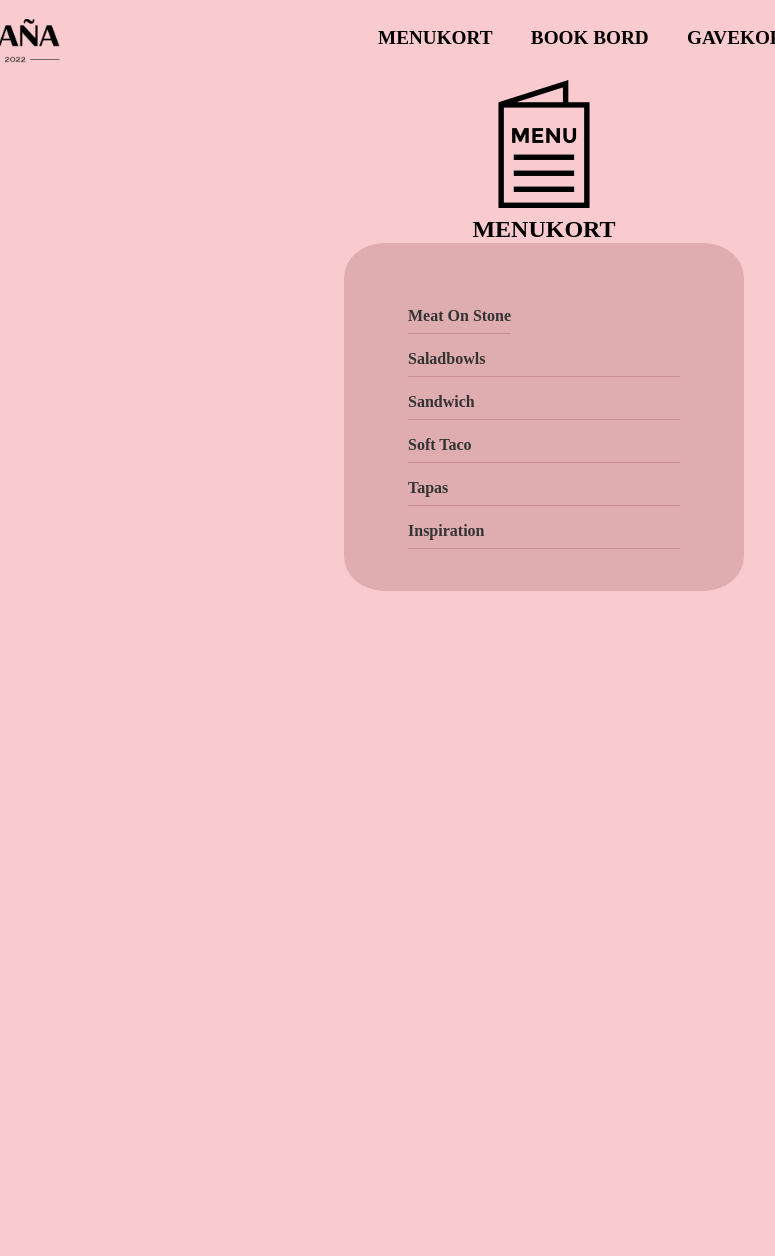
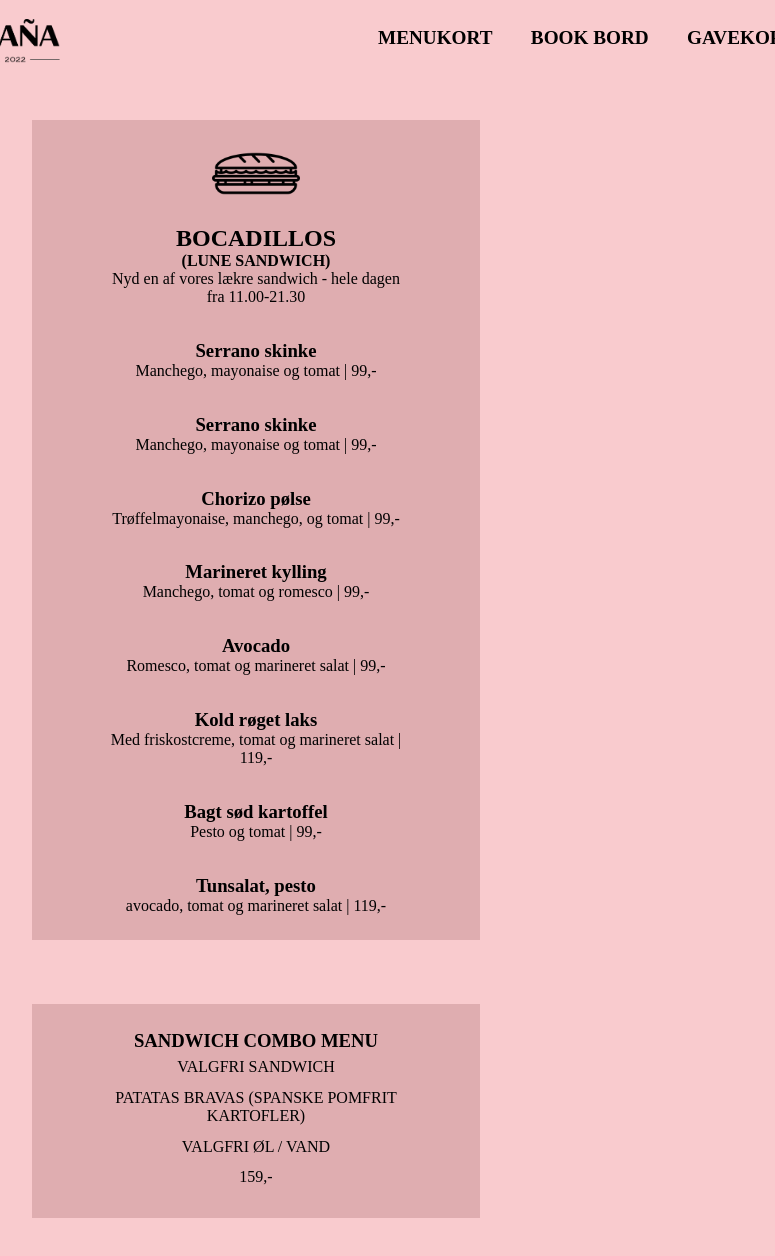
Before and after one commit to LaerkeSkjerning/mobile-first, a plain HTML site: page sandwich.html in a window 1280 px wide. Shown: the part 8-1264 px from the top of the page, without its empty margins (96-871 px from the left). Before the commit the page ends 800 px from the top, so only its background shows below. Drawn offline with Linux system fonts and the light colour scheme; a web font is replaced by a local one.

Commit message:
Saldbowl og Sandwich - menu mangler

```diff
--- a/sandwich.html
+++ b/sandwich.html
@@ -6,12 +6,72 @@
     <title>LA CAÑA</title>
     <link rel="shortcut icon" href="images/ikon.webp">
     <link rel="stylesheet" href="css/style.css">
+    <script src="js/script.js"></script>
 
     <!-- Google fonts -->
     <style>
          @import url('https://fonts.googleapis.com/css2?family=Quattrocento:wght@400;700&display=swap');
     </style>
+
 </head>
+
+<style>
+    #sandwich-img {
+        width: 30%;
+        align-self: center;
+        margin-bottom: -5%; /* Rykker billede og titel tættere sammen */
+
+    }
+
+    #sandwich-elementer {
+        display: flex;
+        flex-direction: column;
+        text-align: center;
+        margin-top: 20%; /* Sikrer at den sekundære lyserøde farve ikke går bag head*/
+    }
+
+    .sandwich-element {
+        margin-left: 12%;
+        margin-right: 12%;
+        padding: 2% 5%; /* Afstand mellem alle indre tekst-elementer */
+        background-color: var(--sekundaer-lyseroed);
+    }
+
+    #sandwich-combo-menu {
+        display: flex;
+        flex-direction: column;
+        text-align: center;
+        background-color: var(--sekundaer-lyseroed);
+        padding: 2% 5%;
+        margin: 2% 12%;
+    }
+
+
+    @media only screen and (min-width: 1025px) {
+        #sandwich-elementer {
+            display: flex;
+            flex-direction: column;
+            justify-content: flex-start;
+            text-align: center;
+            margin: 10% 55% 0 10%;
+            background-color: var(--sekundaer-lyseroed);
+        }
+
+        #sandwich-combo-menu {
+            display: flex;
+            flex-direction: column;
+            justify-content: flex-start;
+            text-align: center;
+            margin: 5% 55% 5% 10%;
+            background-color: var(--sekundaer-lyseroed);
+        }
+
+        #sandwich-combo-menu p {
+            margin: 2%; /* Afstanden mellem p i boksen */
+        }
+
+    }
+</style>
 
 <body>
 
@@ -41,7 +101,7 @@
                     </ul>
                 </li>
 
-                <li><a class="dropdown-styling" href="https://book.dinnerbooking.com/dk/da-DK/book/index/3281/2">BOOK BORD</a></li> <!-- Henvis til ekstern bookingside -->
+                <li><a class="dropdown-styling" href="#">BOOK BORD</a></li> <!-- Henvis til ekstern bookingside -->
 
                 <li><a class="dropdown-styling" href="gavekort.html">GAVEKORT</a>
                     <ul class="dropdown">
@@ -59,27 +119,70 @@
         </nav>
     </header>
 
-    <main>
-        <!-- HOVEDMENUKORT DEL -->
-        <section class="hovedmenukort-overskrift">
-            <img src="images/menu.webp" alt="menu-ikon" id="menu-ikon">
-            <h2>MENUKORT</h2>
+        <!-- HER INDSÆTTES SKABELONEN FOR MENUEN -->
 
-            <container class="hovedmenukort">
-                <ul id="indhold-i-menu-liste">
-                    <li><a href="meat-on-stone.html">Meat On Stone</a></li>
-                    <li><a href="saladbowls.html">Saladbowls</a></li>
-                    <li><a href="sandwich.html">Sandwich</a></li>
-                    <li><a href="soft-taco.html">Soft Taco</a></li>
-                    <li><a href="tapas.html">Tapas</a></li>
-                    <li> <a href="billedgalleri.html">Inspiration</a></li>
-                </ul>
-            </container>
+        <aside id="sandwich-elementer"> <!-- Gælder alle sandwich -->
+
+            <section class="sandwich-element">
+                <img id="sandwich-img" src="images/sandwich.webp" alt="Sandwich">
+            </section>
+
+            <section class="sandwich-element">
+                <h2>BOCADILLOS</h2>
+                <h4>(LUNE SANDWICH)</h4>
+                <p>Nyd en af vores lækre sandwich - hele dagen fra 11.00-21.30</p>
+            </section>
+
+            <section class="sandwich-element">
+                <h3>Serrano skinke</h3> <!-- Overvej, om dette skal være h4 i stedet-->
+                <p>Manchego, mayonaise og tomat | 99,-</p>
+            </section>
+
+            <section class="sandwich-element">
+                <h3>Serrano skinke</h3> <!-- Overvej, om dette skal være h4 i stedet-->
+                <p>Manchego, mayonaise og tomat | 99,-</p>
+            </section>
+
+            <section class="sandwich-element">
+                <h3>Chorizo pølse</h3>
+                <p>Trøffelmayonaise, manchego, og tomat | 99,-</p>
+            </section>
+
+            <section class="sandwich-element">
+                <h3>Marineret kylling</h3>
+                <p>Manchego, tomat og romesco | 99,-</p>
+            </section>
+
+            <section class="sandwich-element">
+                <h3>Avocado</h3>
+                <p>Romesco, tomat og marineret salat | 99,-</p>
+            </section>
+
+            <section class="sandwich-element">
+                <h3>Kold røget laks</h3>
+                <p>Med friskostcreme, tomat og marineret salat | 119,-</p>
+            </section>
+
+            <section class="sandwich-element">
+                <h3>Bagt sød kartoffel</h3>
+                <p>Pesto og tomat | 99,-</p>
+            </section>
+
+            <section class="sandwich-element">
+                <h3>Tunsalat, pesto</h3>
+                <p>avocado, tomat og marineret salat | 119,-</p>
+            </section>
+
+        </aside>
+
+        <section id="sandwich-combo-menu">
+            <h3>SANDWICH COMBO MENU</h3>
+            <p>VALGFRI SANDWICH</p>
+            <p>PATATAS BRAVAS (SPANSKE POMFRIT KARTOFLER)</p>
+            <p>VALGFRI ØL / VAND</p>
+            <p>159,-</p>
         </section>
-        <br>
 
-    </main>
-
-</body>
+    </body>
 
 </html>
```
Also changed, not shown: saladbowls.html (+90 -19 lines).
